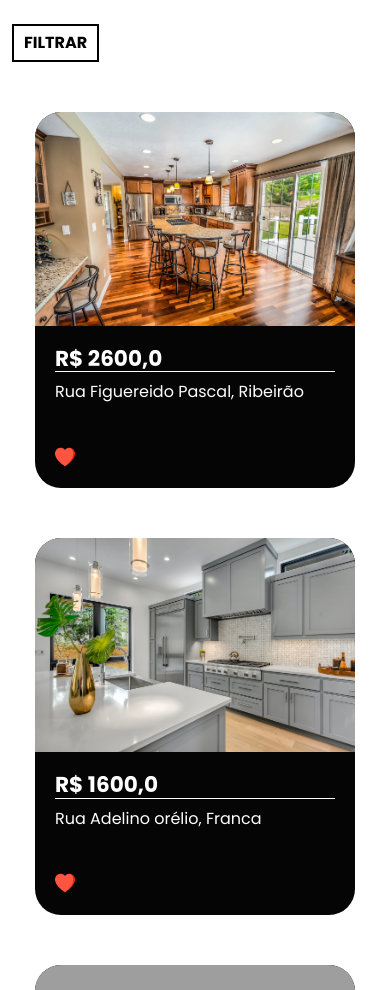
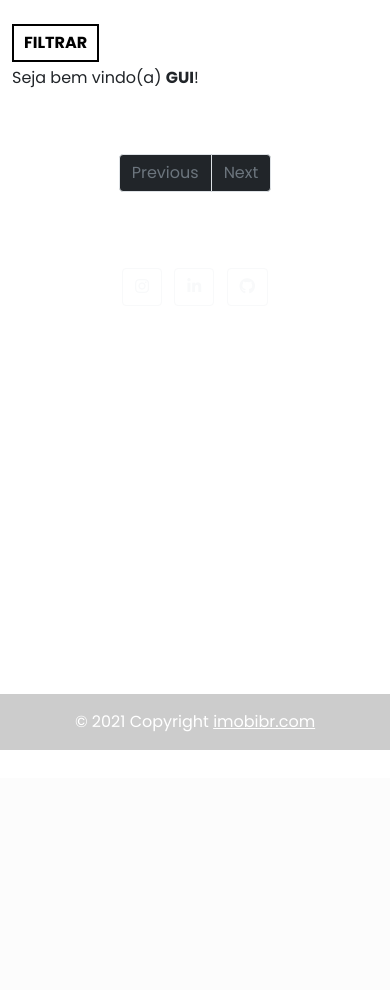
Before and after one commit to satoosan/ImobiBR, a Django app: page / in a window 390 px wide. Shown: the part 66-1056 px from the top of the page. After the commit the page ends 816 px from the top, so only its background shows below. Run offline with Django 4.2, Linux system fonts and the light colour scheme; a user stored in the database is signed in; data comes from the database, SQL or seed files in the repository; parts of the project's set-up code (start-up, migrations or seed data) failed here and were passed over; grey boxes are pictures that could not be loaded.

Commit message:
Footer, Pagination

```diff
--- a/imobi/plataforma/templates/home.html
+++ b/imobi/plataforma/templates/home.html
@@ -11,16 +11,19 @@
 
 <div class="container me-auto">
   <br>
-  <button type="button" class="btn_filtrar" data-toggle="modal"
-	 data-target="#exampleModal">
+    <button type="button" class="btn_filtrar" data-toggle="modal"
+    data-target="#exampleModal">
     FILTRAR
-  </button>
+    </button>
 
+    <div class="user-col mt-1">
+      <p class="user-info">Seja bem vindo(a) <span class="text-uppercase fw-bold">{{user.username}}</span>!</p>
+    </div>
   <div class="row">
 
-    {% for imovel in imoveis %}
+    {% for imovel in page.object_list %}
 
-        <div class="col col-md-4 cont">
+        <div class="col col-md-4 p-2">
           <div class="card_imovel">
             <img class="img_capa_imovel" src="{{imovel.imagens.all.0.img.url}}">
             <div class="informacoes_imoveis">
@@ -90,4 +93,107 @@
   </div>
 </div>
 
+        <nav class="mt-5 mb-5">
+
+          <ul class="pagination justify-content-center">
+
+            {% if page.has_previous %}
+              <li class="page-item">
+                <a class="page-link bg-dark" href="{% url 'home' %}?page={{ page.previous_page_number }}">Previous</a>
+              </li>
+            {% else %}
+              <li class="page-item disabled">
+                <a class="page-link bg-dark" href="#">Previous</a>
+              </li>
+            {%endif %}
+
+            {% if page.has_next %}
+              <li class="page-item">
+                <a class="page-link bg-dark" href="{% url 'home' %}?page={{ page.next_page_number }}">Next</a>
+              </li>
+            {% else %}
+              <li class="page-item disabled">
+                <a class="page-link bg-dark" href="">Next</a>
+              </li>
+            {%endif %}
+
+          </ul>
+        </nav>
+
+          <!-- Footer -->
+          <footer class="back-dark text-center text-white mt-4">
+            <!-- Grid container -->
+            <div class="container p-4">
+              <!-- Section: Social media -->
+              <section class="mb-4">
+                <!-- Instagram -->
+                <a class="btn btn-outline-light btn-floating m-1" href="#!" role="button"
+                  ><i class="fab fa-instagram"></i
+                ></a>
+
+                <!-- Linkedin -->
+                <a class="btn btn-outline-light btn-floating m-1" href="#!" role="button"
+                  ><i class="fab fa-linkedin-in"></i
+                ></a>
+
+                <!-- Github -->
+                <a class="btn btn-outline-light btn-floating m-1" href="#!" role="button"
+                  ><i class="fab fa-github"></i
+                ></a>
+              </section>
+              <!-- Section: Social media -->
+
+              <!-- Section: Links -->
+              <section class="text-center">
+                <!--Grid row-->
+                <div class="row">
+
+
+                  <!--Grid column-->
+                  <div class="col-lg-6 col-md-6 mb-4 mb-md-0">
+                    <h5 class="text-capitalize">Compania imobiBR</h5>
+
+                    <ul class="list-unstyled mb-0">
+                      <li class="mt-2">
+                        <a href="#!" class="text-white link-contact">
+                          Lorem ipsum dolor sit amet consectetur adipisicing elit. Sunt distinctio earum repellat quaerat voluptatibus placeat nam, commodi optio pariatur est quia magnam eum harum corrupti dicta, aliquam sequi voluptate quas.
+                        </a>
+                      </li>
+                    </ul>
+                  </div>
+                  <!--Grid column-->
+                  <!--Grid column-->
+                  <div class="col-lg-6 col-md-6 mb-4 mb-md-0">
+                    <h5 class="text-uppercase">Contato</h5>
+
+                    <ul class="list-unstyled mb-0">
+                      <li class="mt-2">
+                        <a href="#" class="text-white link-contact"><i class="fas fa-home me-3"></i> Rua Azefredo, SP, Brasil</a>
+                      </li>
+                      <li  class="mt-1">
+                        <a href="#" class="text-white link-contact"><i class="fas fa-envelope me-3"></i>
+                          imobibr@org.com</a>
+                      </li>
+                      <li class="mt-1">
+                        <a href="#" class="text-white link-contact"><i class="fas fa-phone me-3"></i> + 55 11 94521-4521</a>
+                      </li>
+                    </ul>
+                  </div>
+                  <!--Grid column-->
+                </div>
+                <!--Grid row-->
+              </section>
+              <!-- Section: Links -->
+            </div>
+            <!-- Grid container -->
+
+            <!-- Copyright -->
+            <div class="text-center p-3" style="background-color: rgba(0, 0, 0, 0.2);">
+              © 2021 Copyright
+              <a class="text-white" href="">imobibr.com</a>
+            </div>
+            <!-- Copyright -->
+          </footer>
+          <!-- Footer -->
+
 {% endblock %}
```
